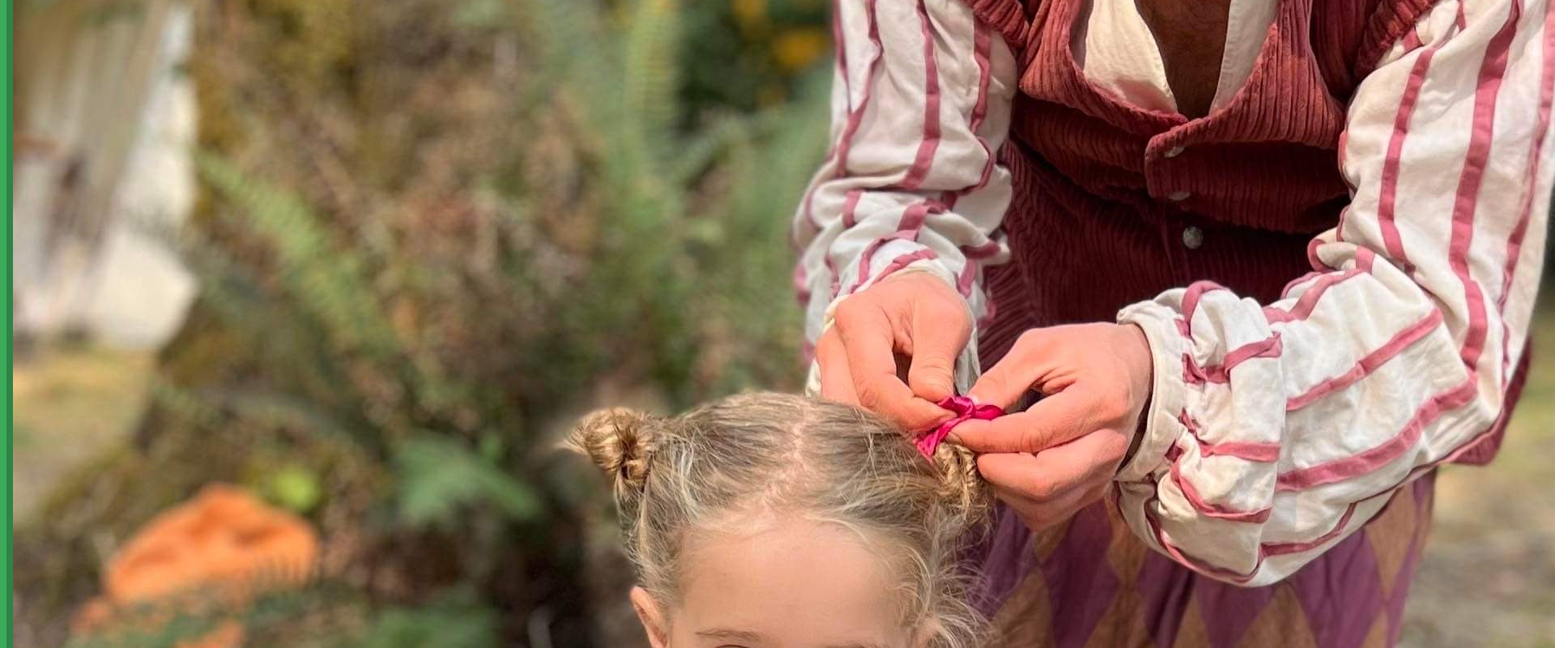
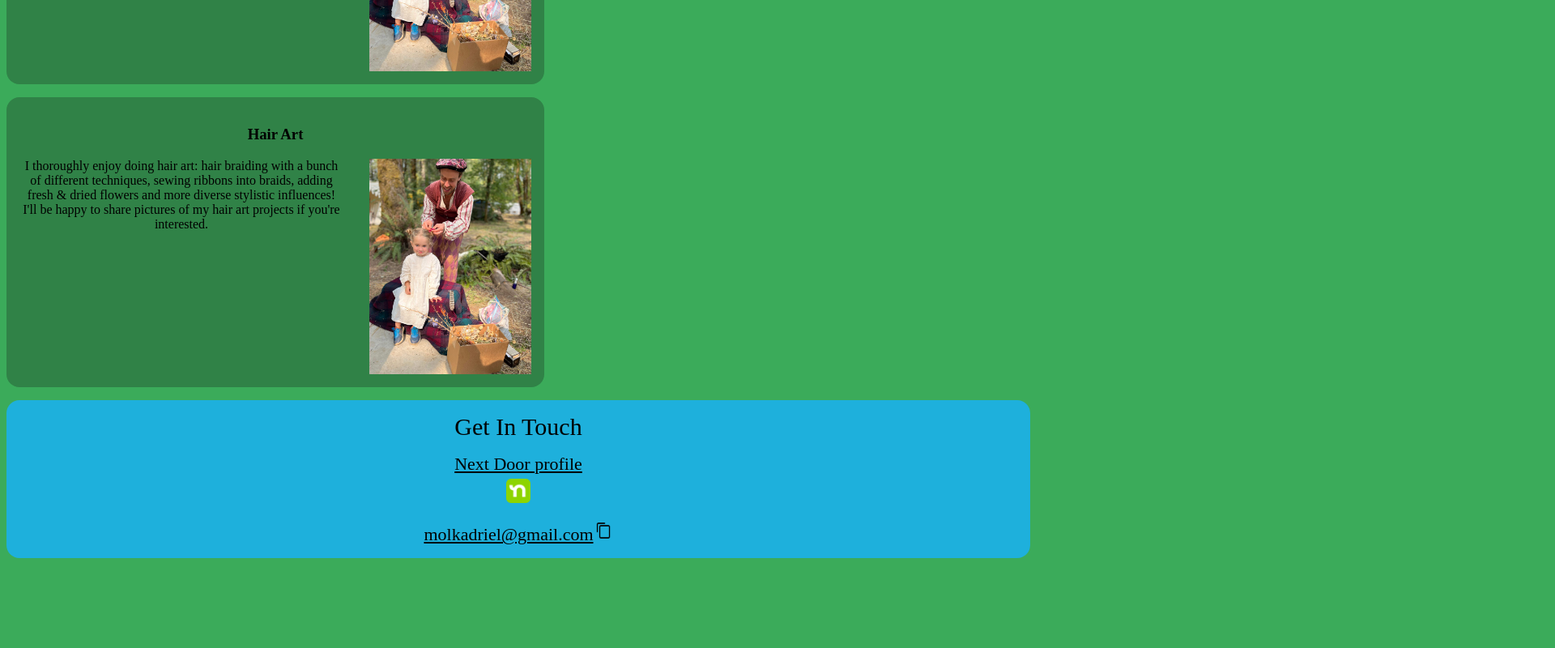
Before and after one commit to gmolk/adriel-website, a React (Create React App) app: page / in a window 1280 px wide. Shown: the part 1720-2520 px from the top of the page at 81% size, 1920 px wide, since content can reach past the window. After the commit the page ends 2497 px from the top, so only its background shows below. Built offline with nearby package versions, Linux system fonts and the light colour scheme; the HTML template or start-up script is replaced by a standard one.

Commit message:
next door, other improvements

```diff
--- a/src/App.jsx
+++ b/src/App.jsx
@@ -6,18 +6,15 @@ import mainPhoto from "./img/main.jpg"
 import Image from "./Image";
 
 function App() {
-  const imageStyle = {
-    width: "50%"
-  };
-
   return (
-    <>
-      <Header content={'Adriel Molk'} size={80}/>
-      <Header content={'How can I help meet your needs?'} size={30}/>
-      <Image src={mainPhoto} imgStyle={imageStyle}/>
+    <div className='content'>
+      <Header content={'Adriel Molk'} style={{ fontSize: 80 }}/>
+      <Header content={'How can I help meet your needs?'} style={{ fontSize: 30 }}/>
+      <Image src={mainPhoto} imgStyle={{ width: '400px' }}/>
       <ServicesSection />
       <ContactSection />
-    </>
+        <div className='spacer'></div>
+    </div>
   );
 }
 
--- a/src/ContactSection.jsx
+++ b/src/ContactSection.jsx
@@ -1,17 +1,26 @@
 import Header from "./Header";
 import copyIcon from './img/copy-icon.png';
+import nextDoorLogo from './img/nextdoor-icon.png'
 
 export default function ContactSection() {
     const email = 'molkadriel@gmail.com';
 
     return (
-        <div className="section">
-            <Header content={'Get In Touch'} size={40}/>
-            <a href={`mailto:${email}`}>molkadriel@gmail.com</a>
-            {/*<a href="mailto:molkadriel@gmail.com?subject=Subject%20of%20the%20email&body=Hello%20there!">molkadriel@gmail.com</a>*/}
-            <img src={copyIcon} alt='copy' className='icon' onClick={() => {
-                navigator.clipboard.writeText(email);
-            }}/>
+        <div className='contact-section'>
+            <Header content={'Get In Touch'} style={{ fontSize: 30, margin: 0 }}/>
+            <a href='https://nextdoor.com/pages/molk-services-corvallis-or/' target='_blank'>
+                <div className='nextdoor'>
+                    <p>Next Door profile</p>
+                    <img src={nextDoorLogo} alt='Next Door logo'></img>
+                </div>
+            </a>
+            <div className='email'>
+                <a href={`mailto:${email}`}>molkadriel@gmail.com</a>
+                {/*<a href="mailto:molkadriel@gmail.com?subject=Subject%20of%20the%20email&body=Hello%20there!">molkadriel@gmail.com</a>*/}
+                <img src={copyIcon} alt='copy' className='icon' onClick={() => {
+                    navigator.clipboard.writeText(email);
+                }}/>
+            </div>
         </div>
     );
 };
--- /dev/null
+++ b/src/Divider.jsx
@@ -0,0 +1,4 @@
+export default function Divider(height, color) {
+    return (
+        <div style={{ height: height, backgroundColor: color }}></div>);
+}
--- a/src/Header.jsx
+++ b/src/Header.jsx
@@ -1,7 +1,7 @@
-export default function Header( { content, size } ) {
+export default function Header( { content, style } ) {
     return (
         <div>
-            <p style={{ fontSize: size }}>{content}</p>
+            <p style={style}>{content}</p>
         </div>
     );
 }
--- a/src/ServicesSection.jsx
+++ b/src/ServicesSection.jsx
@@ -4,14 +4,17 @@ export default function ServicesSection() {
 
     return (
         <>
-            <div className="section">
-                <h2>Services</h2>
-                <div className="services">
+            <div>
+                <h2 className='services-header'>Services</h2>
+                <div className='services'>
                     {serviceData.services.map((service, index) => (
-                        <div className="service" key={index}>
+                        <div className="service-card" key={index}>
                             <h3>{service.title}</h3>
-                            <p>{service.description}</p>
-                            <img src={service.image.src}></img>
+                            <div className='service-content'>
+                                <p className='service-description'>{service.description}</p>
+                                <img src={service.image.src} alt={`${service.title} thumbnail`}
+                                     className='service-thumbnail'></img>
+                            </div>
                         </div>
                     ))}
                 </div>
--- a/src/data/Services.js
+++ b/src/data/Services.js
@@ -8,21 +8,21 @@ export const serviceData =
     "services": [
         {
             "title": "Yard Work",
-            "description": "",
+            "description": "Lorem ipsum dolor sit amet, consectetur adipiscing elit. Nullam euismod libero ac est tristique, id tincidunt tortor lacinia.",
             "image": {
                 "src": yardWorkImg
             }
         },
         {
             "title": "Personal Assistant",
-            "description": "",
+            "description": "Lorem ipsum dolor sit amet, consectetur adipiscing elit. Nullam euismod libero ac est tristique, id tincidunt tortor lacinia.",
             "image": {
                 "src": personalAssistantImg
             }
         },
         {
             "title": "Moving",
-            "description": "",
+            "description": "Lorem ipsum dolor sit amet, consectetur adipiscing elit. Nullam euismod libero ac est tristique, id tincidunt tortor lacinia.",
             "image": {
                 "src": movingImg
             }
--- a/src/index.css
+++ b/src/index.css
@@ -1,23 +1,80 @@
 body {
-  background-color: hsl(137, 49%, 45%);
+    background-color: hsl(137, 49%, 45%);
+}
+
+.content {
+    text-align: center;
+    align-items: center;
+    justify-content: center;
 }
 
 a {
-  font-size: 22px;
-  color: black;
-}
-
-
-
-.section {
-  background-color: hsl(137, 46%, 35%);
-  border-radius: 1rem;
-  padding: .5rem;
+    font-size: 22px;
+    color: black;
 }
 
 .icon {
     width: 1.5rem;
     height: 1.5rem;
+}
+
+.services {
+    text-align: center;
+}
+
+.services-header {
+    padding: 1rem;
+}
+
+.service-card {
+    background-color: hsl(137, 46%, 35%);
+    padding: 1rem;
+    margin-top: 1rem;
+    margin-bottom: 1rem;
+    border-radius: 1rem;
+    max-width: 50%;
+}
+
+.service-description {
+    margin: 0;
+    max-width: 25rem;
+}
+
+.service-content {
+    display: flex;
+    align-items: start;
+    justify-content: center;
+}
+
+.service-thumbnail {
+    max-width: 200px;
+    padding-left: 2rem;
+}
+
+.contact-section-header {
+    margin: 0;
+}
+
+.contact-section {
+    background-color: hsl(194, 76%, 49%);
+    padding: 1rem;
+    border-radius: 1rem;
+}
+
+.nextdoor {
+    margin: 1rem;
+}
+
+.nextdoor img {
+    width: 30px;
+}
+
+.nextdoor p {
+    margin: 5px;
+}
+
+.spacer {
+    height: 5rem;
 }
 
 /*
```
Also changed, not shown: src/ImageLoader.js (deleted, +0 -8 lines), src/ServiceItem.jsx (deleted), src/img/nextdoor-icon.png (added).
